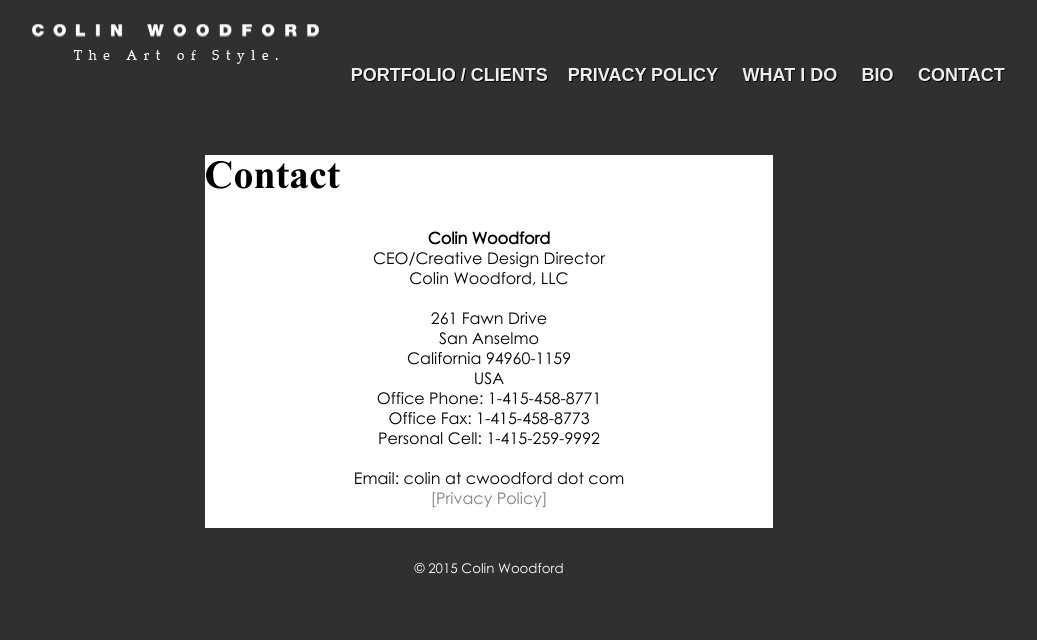
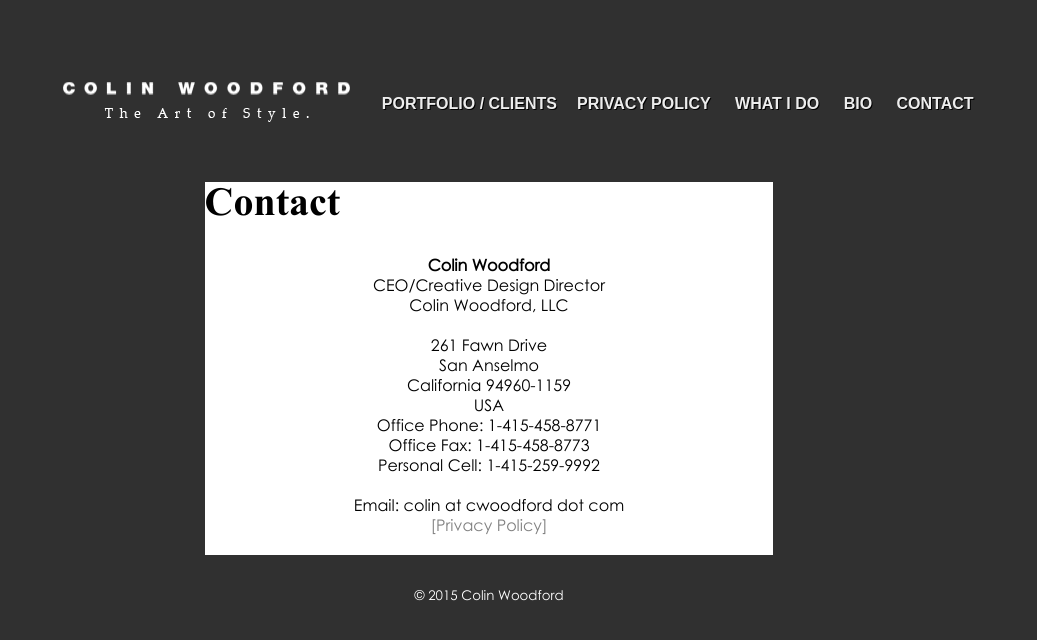
Before and after one commit to Krincle/Krincle.github.io, a Jekyll site: the page built from contact/index.html, in a window 1280 px wide. Shown: the top 640 px of the page, without its empty margins (151-1188 px from the left). Built offline with Jekyll 4.4.1, drawn with Linux system fonts in a browser that asks for light colours.

Commit message:
Adjusting styles to match.

```diff
--- a/css/main.css
+++ b/css/main.css
@@ -54,6 +54,7 @@
 	font-variant-ligatures: normal;
 	font-weight: normal;
 	font-size: 16pt;
+	padding-top: 20px;
 }
 
 p {
@@ -113,7 +114,7 @@
 	text-shadow: rgb(0, 0, 0) 1px 1px 0px !important;
 	font-family: Arial, Helvetica, sans-serif !important;
 	font-kerning: auto;
-	font-size: 18px;
+	font-size: 16px;
 	font-stretch: normal;
 	font-style: normal;
 	font-variant: normal;
@@ -242,7 +243,7 @@
 }
 .tagline div {
 	margin: 0 auto;
-	font-size: 16px !important;
+	font-size: 14px !important;
 }
 
 .clear {
@@ -311,6 +312,7 @@
     display: inline;
 	float: inherit;
 	z-index: 999;
+	top: 30px;
 }
 
 .top-logo {
```
